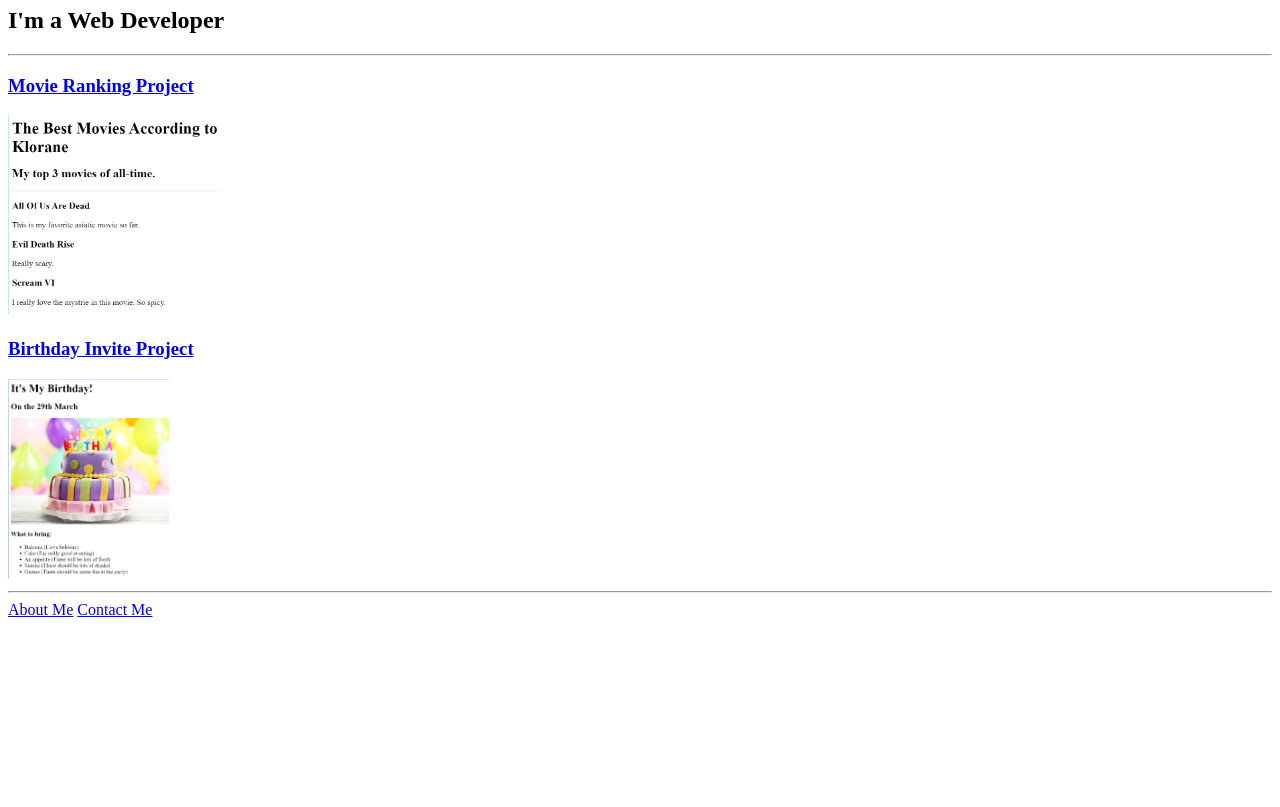
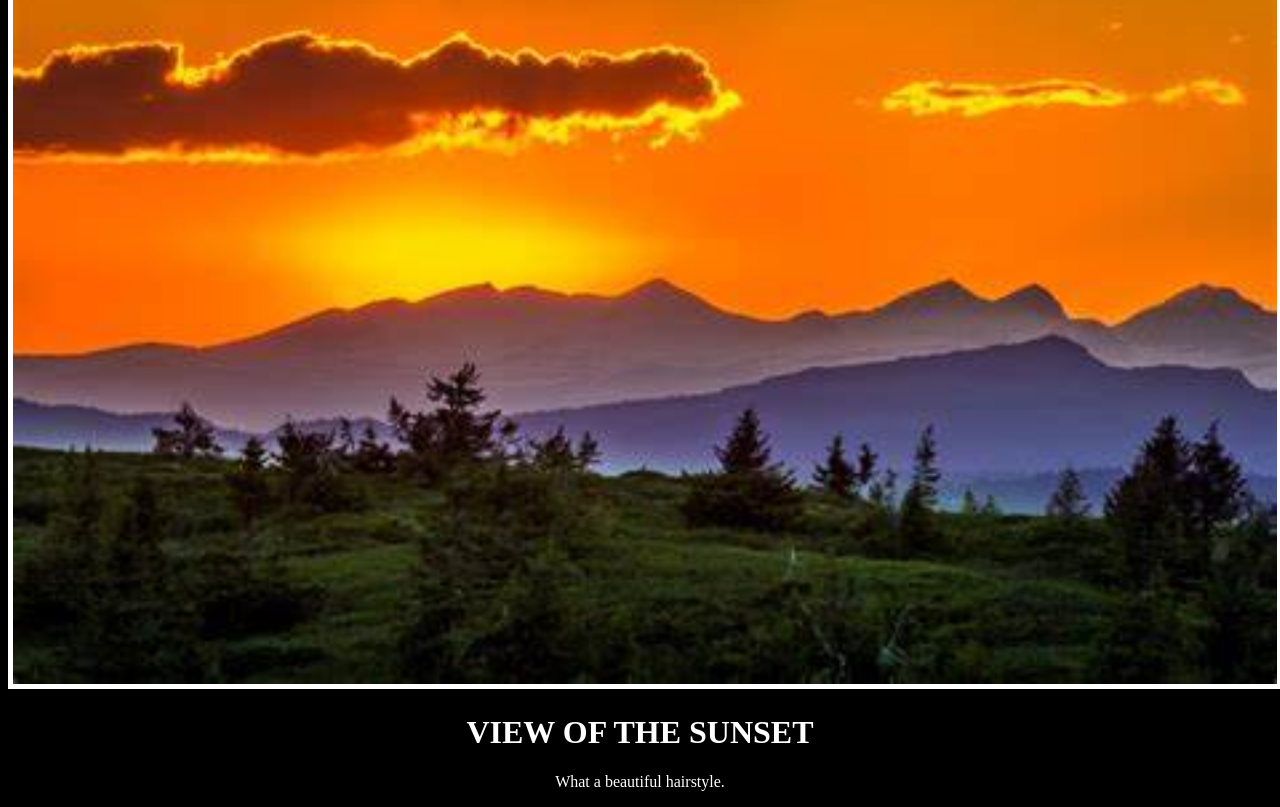
Before and after one commit to kpango8/html-portfolio, a plain HTML site: page index.html in a window 1280 px wide. Shown: the part 73-880 px from the top of the page. Before the commit the page ends 800 px from the top, so only its background shows below. Drawn offline with Linux system fonts and the light colour scheme.

Commit message:
Add files via upload

```diff
--- a/index.html
+++ b/index.html
@@ -1,22 +1,54 @@
-<!DOCTYPE html>
-<HTML lang="en">
-    <head>
-        <meta charset="UTF-8">
-        <title>Klorane's PortFolio</title>
-    </head>
+<!--
+  TODO: Create a motivational post website.
+Style it how ever you like.
+Look at the goal image for inspiration.
+But it must have the following features:
+1. The main h1 text should be using the Regular Libre Baskerville Font from Google Fonts:
+  https://fonts.google.com/specimen/Libre+Baskerville
+2. The text should be white and background black.
+3. Add your own image into the images folder inside assets. It should have a 5px white border.
+4. The text should be center aligned.
+5. Create a div to contain the h1, p and img elements. Adjust the margins so that the image and text are centered on the page.
+  Hint: You horizontally center a div by giving it a width of 50% and a margin-left of 25%.
+  Hint: Set the image to have a width of 100% so it fills the div.
+6. Read about the text-transform property on MDN docs to make the h1 uppercase with CSS.
+  https://developer.mozilla.org/en-US/docs/Web/CSS/text-transform
+-->
+<!DOCTYPE Html>
+<html lang="en">
 
-    <body>
-        <h1> Klorane Pango's Portfolio</h1>
-        <h2>I'm a Web Developer</h2>
-        <hr>
+<head>
+  <meta charset="UTF-8">
+  <title>Motivation task</title>
+  <style>
+    /*My CSS code*/
 
-        <h3><a href="./assets/images/movies of Klorane.png">Movie Ranking Project</a></h3>
-        <img src="./assets/images/movies of Klorane.png" height="200" alt="moving ranking preview"/>
+  html{
+    background-color: black;
+    text-align: center;
+  }
+  img{
+    border: 5px solid white;
+    width: 100%;
+  }
+  #title{
+    color:white;
+  }
+  #text{
+    text-align: center;
+    color:white;
+  }
+  </style>
+  <link rel="preconnect" href="https://fonts.googleapis.com">
+  <link rel="preconnect" href="https://fonts.gstatic.com" crossorigin>
+  <link href="https://fonts.googleapis.com/css2?family=Caveat:wght@700&display=swap" rel="stylesheet">
+</head>
 
-        <h3><a href="./assets/images/klo birthday.png">Birthday Invite Project</a></h3>
-        <img src="./assets/images/klo birthday.png" height="200" alt="birthday Invitation preview" />
-        <hr>
-        <a href="./public/about.html">About Me</a>
-        <a href="./public/contact.html">Contact Me</a>
-    </body>
-</HTML>
+<body>
+
+  <div><img src="./assets/images/OIP.jpeg" alt="Sunset view from a mountain" /></div>
+  <div><h1 id="title">VIEW OF THE SUNSET</h1></div>
+  <div><p id="text">What a beautiful hairstyle.</p></div>
+
+</body>
+</html>
--- /dev/null
+++ b/solution/solution.css
@@ -0,0 +1,21 @@
+body {
+  background-color: black;
+}
+h1 {
+  text-transform: uppercase;
+  font-size: 3rem;
+}
+
+.poster {
+  width: 50%;
+  margin-left: 25%;
+  margin-top: 100px;
+  color: white;
+  font-family: "Libre Baskerville", serif;
+  text-align: center;
+}
+
+.motivation-img {
+  border: 5px solid white;
+  width: 100%;
+}
```
Also changed, not shown: solution/solution.html (added, +22 -0 lines), assets/images/OIP.jpeg (added), assets/images/daenerys.jpeg (added), solution/assets/images/daenerys.jpeg (added), style.css (added), 1 other file.
